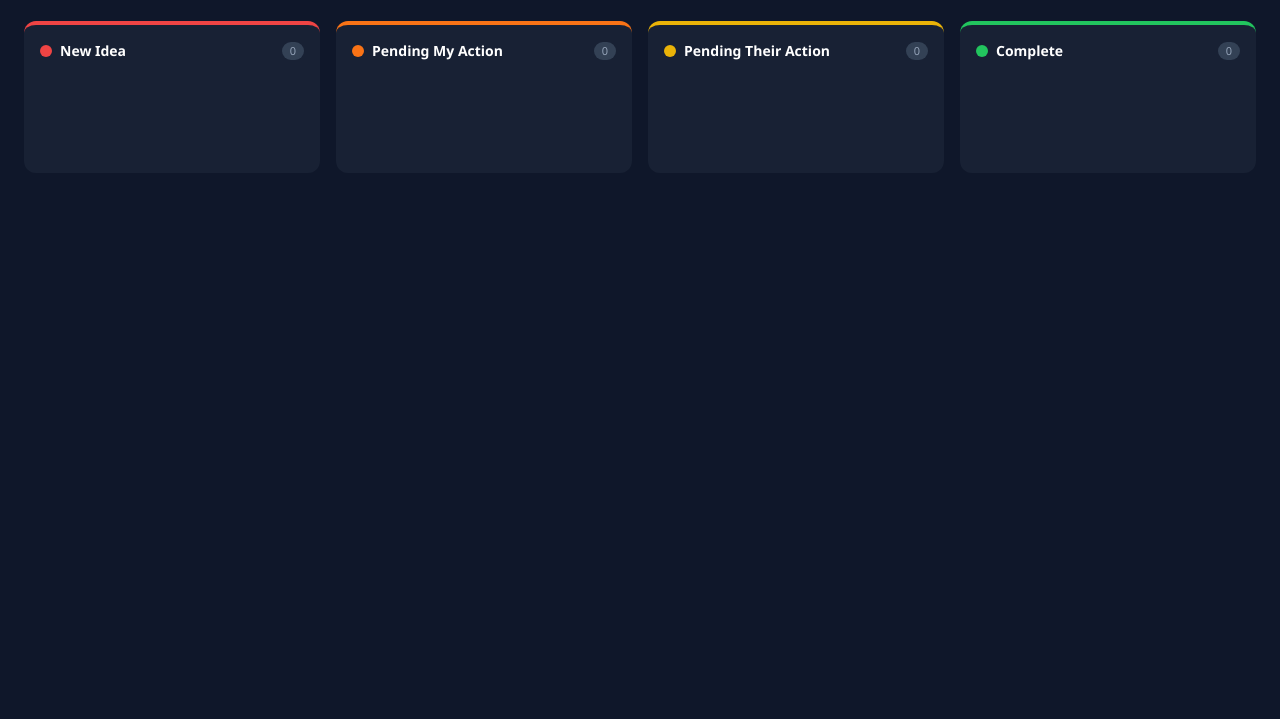
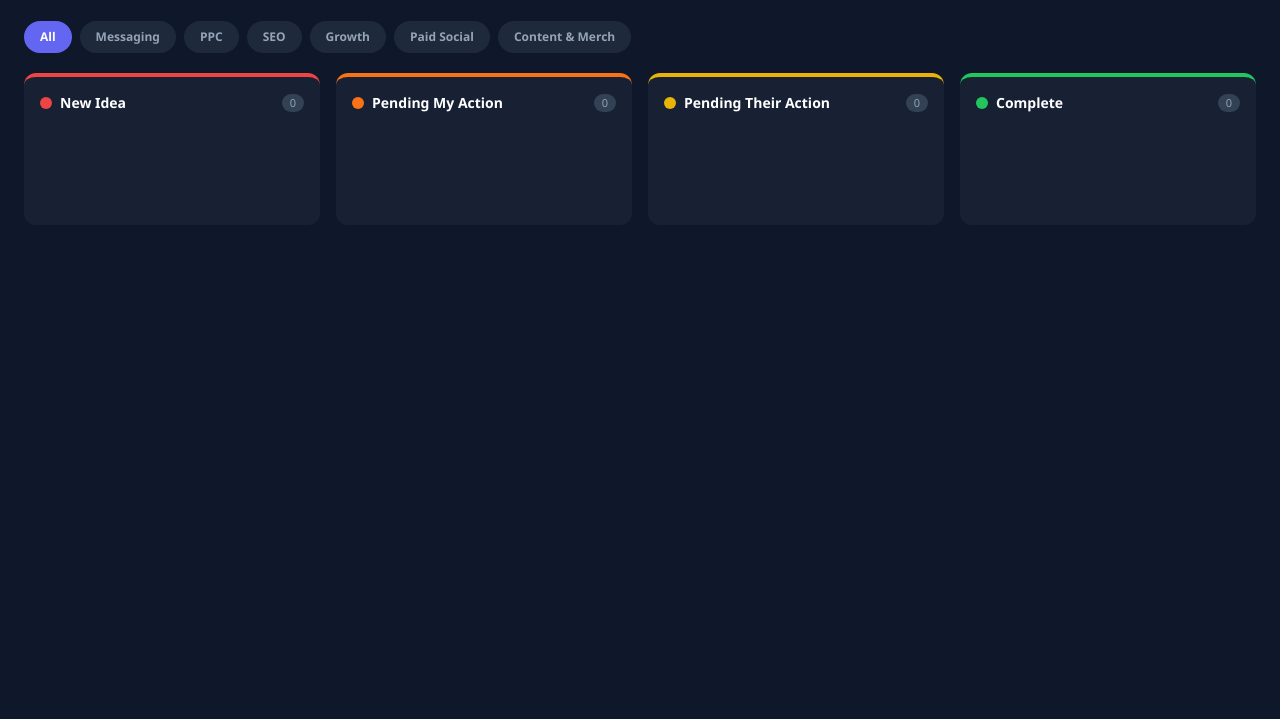
Before and after one commit to ruroberts-ui/projects-board, a plain HTML site: page index.html in a window 1280 px wide. Shown: the part 81-800 px from the top of the page. Drawn offline with nearby package versions, Linux system fonts and the light colour scheme; no server answers.

Commit message:
Add team filter bar

```diff
--- a/index.html
+++ b/index.html
@@ -152,6 +152,22 @@
     ::-webkit-scrollbar { width: 6px; }
     ::-webkit-scrollbar-track { background: transparent; }
     ::-webkit-scrollbar-thumb { background: #334155; border-radius: 3px; }
+
+    /* Team filter buttons */
+    .filter-btn {
+      font-size: 12px; font-weight: 600; border-radius: 99px;
+      padding: 5px 14px; cursor: pointer; transition: all 0.15s;
+      border: 2px solid transparent; background: #1e293b; color: #94a3b8;
+    }
+    .filter-btn:hover { color: #e2e8f0; background: #334155; }
+    .filter-btn.active { color: #fff; }
+    .filter-all.active                { background: #6366f1; border-color: #6366f1; }
+    .filter-Messaging.active          { background: #22c55e; border-color: #22c55e; color: #fff; }
+    .filter-PPC.active                { background: #3b82f6; border-color: #3b82f6; color: #fff; }
+    .filter-SEO.active                { background: #f97316; border-color: #f97316; color: #fff; }
+    .filter-Growth.active             { background: #ef4444; border-color: #ef4444; color: #fff; }
+    .filter-Paid-Social.active        { background: #eab308; border-color: #eab308; color: #000; }
+    .filter-Content-Merch.active      { background: #a855f7; border-color: #a855f7; color: #fff; }
   </style>
 </head>
 <body class="min-h-screen p-6">
@@ -165,6 +181,17 @@
     <button onclick="openModal()" class="btn-primary flex items-center gap-2">
       <span class="text-lg leading-none">+</span> New Idea
     </button>
+  </div>
+
+  <!-- Team filter bar -->
+  <div class="flex flex-wrap gap-2 mb-5">
+    <button class="filter-btn filter-all active" onclick="setFilter(null, this)">All</button>
+    <button class="filter-btn filter-Messaging"     onclick="setFilter('Messaging', this)">Messaging</button>
+    <button class="filter-btn filter-PPC"           onclick="setFilter('PPC', this)">PPC</button>
+    <button class="filter-btn filter-SEO"           onclick="setFilter('SEO', this)">SEO</button>
+    <button class="filter-btn filter-Growth"        onclick="setFilter('Growth', this)">Growth</button>
+    <button class="filter-btn filter-Paid-Social"   onclick="setFilter('Paid Social', this)">Paid Social</button>
+    <button class="filter-btn filter-Content-Merch" onclick="setFilter('Content & Merch', this)">Content &amp; Merch</button>
   </div>
 
   <!-- Config banner (shown until Supabase is connected) -->
@@ -330,6 +357,7 @@
     let cards = [];
     let dragId = null;
     let editId = null;
+    let activeFilter = null;
 
     const COLS = ['new', 'mine', 'theirs', 'complete'];
     const COL_LABELS = { new: 'New Idea', mine: 'Pending My Action', theirs: 'Pending Their Action', complete: 'Complete' };
@@ -364,10 +392,17 @@
     }
 
     // ─── Render ────────────────────────────────────────────────────────────────
+    function setFilter(team, btn) {
+      activeFilter = team;
+      document.querySelectorAll('.filter-btn').forEach(b => b.classList.remove('active'));
+      btn.classList.add('active');
+      render();
+    }
+
     function render() {
       COLS.forEach(col => {
         const zone = document.getElementById('col-' + col);
-        const colCards = cards.filter(c => c.column === col);
+        const colCards = cards.filter(c => c.column === col && (!activeFilter || c.team === activeFilter));
         document.getElementById('count-' + col).textContent = colCards.length;
         zone.innerHTML = colCards.map(c => cardHTML(c)).join('');
       });
```
